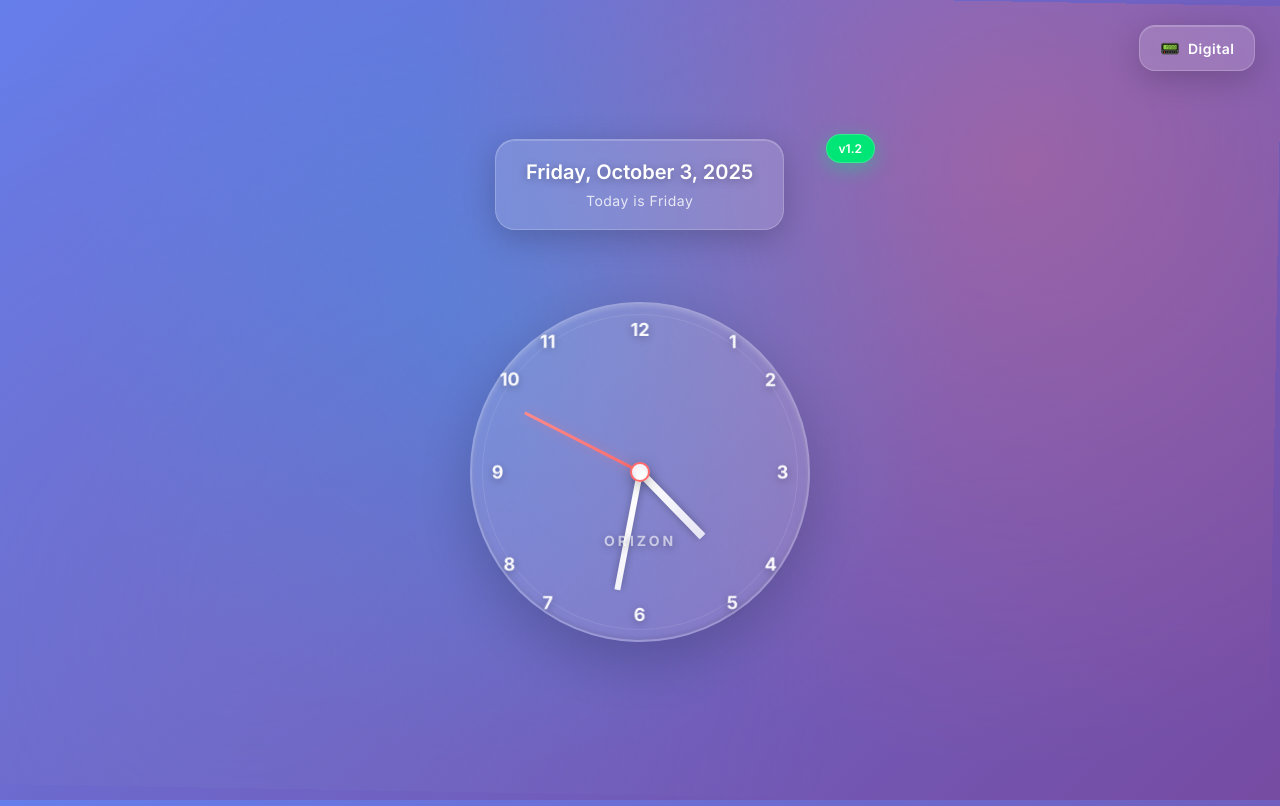
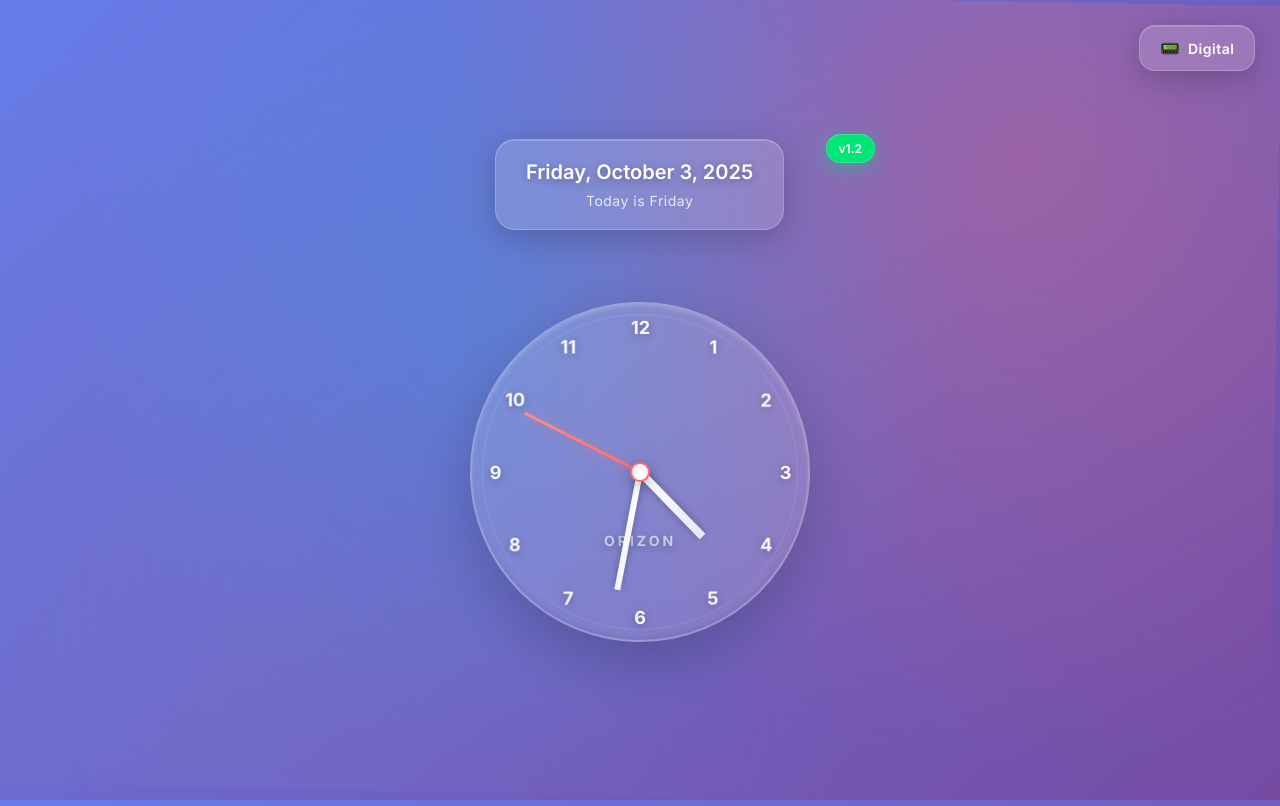
Before and after one commit to SaurabhEffect/Orizon-analog-clock, a plain HTML site: page index.html in a window 1280 px wide. Drawn offline with Linux system fonts and the light colour scheme.

Commit message:
Fixed clock marker alignment

```diff
--- a/style.css
+++ b/style.css
@@ -451,6 +451,9 @@ body::before {
 
 .marker {
   position: absolute;
+  top: 50%;
+  left: 50%;
+  margin: -17.5px;
   width: 35px;
   height: 35px;
   display: flex;
@@ -475,76 +478,52 @@ body::before {
 }
 
 .hour-12 {
-  top: 8px;
-  left: 50%;
-  transform: translateX(-50%) rotate(0deg);
   --rotation: 0deg;
+  transform: rotate(var(--rotation)) translateY(-145px);
 }
 .hour-1 {
-  top: 20px;
-  right: 58px;
-  transform: rotate(30deg);
   --rotation: 30deg;
+  transform: rotate(var(--rotation)) translateY(-145px);
 }
 .hour-2 {
-  top: 58px;
-  right: 20px;
-  transform: rotate(60deg);
   --rotation: 60deg;
+  transform: rotate(var(--rotation)) translateY(-145px);
 }
 .hour-3 {
-  top: 50%;
-  right: 8px;
-  transform: translateY(-50%) rotate(90deg);
   --rotation: 90deg;
+  transform: rotate(var(--rotation)) translateY(-145px);
 }
 .hour-4 {
-  bottom: 58px;
-  right: 20px;
-  transform: rotate(120deg);
   --rotation: 120deg;
+  transform: rotate(var(--rotation)) translateY(-145px);
 }
 .hour-5 {
-  bottom: 20px;
-  right: 58px;
-  transform: rotate(150deg);
   --rotation: 150deg;
+  transform: rotate(var(--rotation)) translateY(-145px);
 }
 .hour-6 {
-  bottom: 8px;
-  left: 50%;
-  transform: translateX(-50%) rotate(180deg);
   --rotation: 180deg;
+  transform: rotate(var(--rotation)) translateY(-145px);
 }
 .hour-7 {
-  bottom: 20px;
-  left: 58px;
-  transform: rotate(210deg);
   --rotation: 210deg;
+  transform: rotate(var(--rotation)) translateY(-145px);
 }
 .hour-8 {
-  bottom: 58px;
-  left: 20px;
-  transform: rotate(240deg);
   --rotation: 240deg;
+  transform: rotate(var(--rotation)) translateY(-145px);
 }
 .hour-9 {
-  top: 50%;
-  left: 8px;
-  transform: translateY(-50%) rotate(270deg);
   --rotation: 270deg;
+  transform: rotate(var(--rotation)) translateY(-145px);
 }
 .hour-10 {
-  top: 58px;
-  left: 20px;
-  transform: rotate(300deg);
   --rotation: 300deg;
+  transform: rotate(var(--rotation)) translateY(-145px);
 }
 .hour-11 {
-  top: 20px;
-  left: 58px;
-  transform: rotate(330deg);
   --rotation: 330deg;
+  transform: rotate(var(--rotation)) translateY(-145px);
 }
 
 .hands {
@@ -575,6 +554,7 @@ body::before {
   );
   margin-left: -4px;
   border-radius: 4px 4px 20px 20px;
+  z-index: 6;
 }
 
 .minute-hand {
@@ -587,6 +567,7 @@ body::before {
   );
   margin-left: -3px;
   border-radius: 3px 3px 15px 15px;
+  z-index: 7;
 }
 
 .second-hand {
@@ -594,9 +575,10 @@ body::before {
   height: 130px;
   background: linear-gradient(to top, var(--accent-secondary), #ff8a8a);
   margin-left: -1.5px;
-  transition: transform 0.1s ease-out;
+  /*transition: transform 0.1s ease-out; */
   border-radius: 1.5px 1.5px 10px 10px;
   box-shadow: 0 2px 12px rgba(255, 107, 107, 0.4);
+  z-index: 8;
 }
 
 .center-dot {
@@ -628,6 +610,7 @@ body::before {
   color: var(--text-accent);
   letter-spacing: 3px;
   text-shadow: 0 2px 8px rgba(0, 0, 0, 0.3);
+  z-index: 5;
 }
 
 .version-badge {
```
